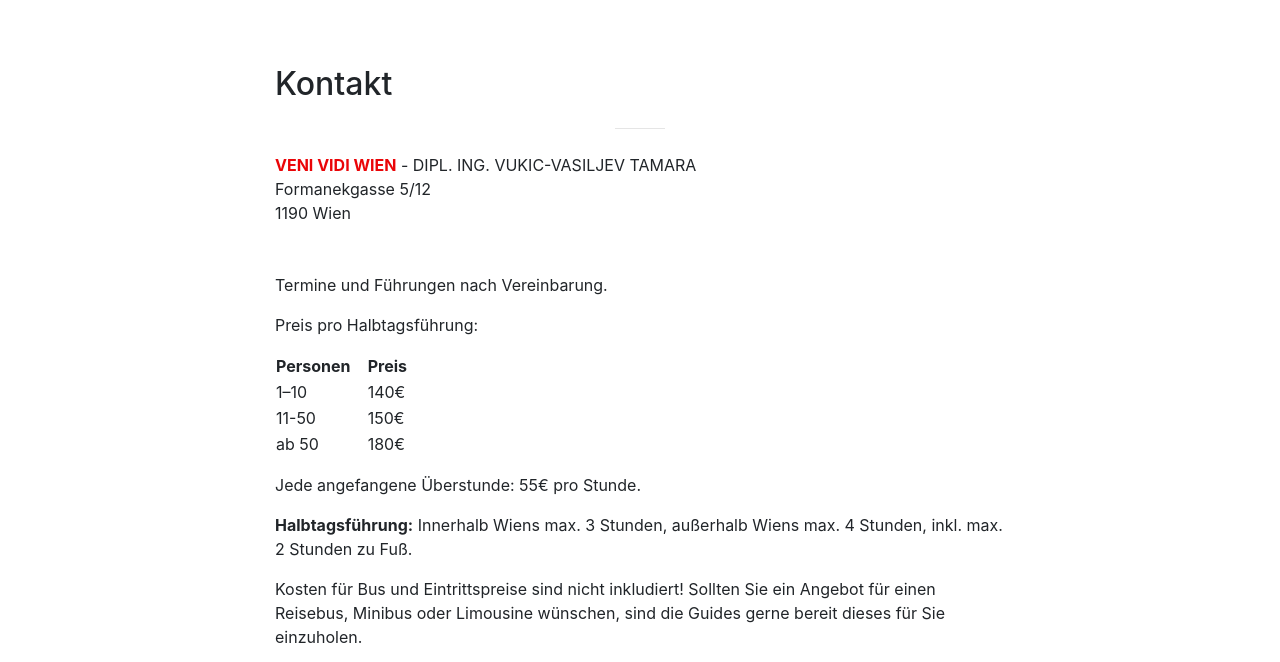
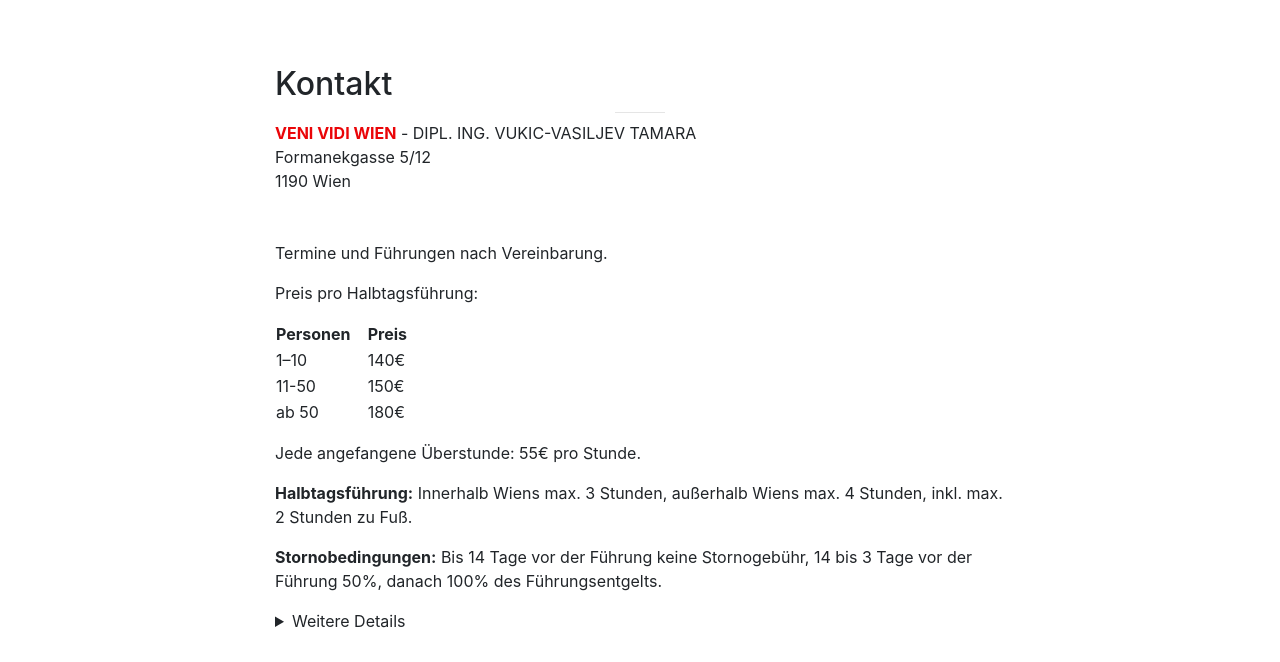
Before and after one commit to veni-vidi-wien/veni-vidi-vien.github.io, a website with bundled scripts: page index.html in a window 1280 px wide. Shown: the part 7910-8572 px from the top of the page. Built offline with nearby package versions, Linux system fonts and the light colour scheme; files whose address does not match are found by name.

Commit message:
:: CHANGE :: Contact minimized

```diff
--- a/index.html
+++ b/index.html
@@ -645,8 +645,8 @@
         <div class="row">
             <div class="col-lg-8 mx-auto text-left">
                 <h2 class="section-heading">Kontakt</h2>
-            <hr class="my-4">
-            <p class="mb-5"><b class="text-strong">VENI VIDI WIEN</b> - DIPL. ING. VUKIC-VASILJEV TAMARA<br/>Formanekgasse 5/12<br/>1190 Wien</br></p>
+                <hr class="my-2">
+                <p class="mb-5"><b class="text-strong">VENI VIDI WIEN</b> - DIPL. ING. VUKIC-VASILJEV TAMARA<br />Formanekgasse 5/12<br />1190 Wien</br></p>
                 <p>Termine und Führungen nach Vereinbarung.</p>
 
                 <p>Preis pro Halbtagsführung:</p>
@@ -675,6 +675,9 @@
 
                 <p><b>Halbtagsführung:</b> Innerhalb Wiens max. 3 Stunden, außerhalb Wiens max. 4 Stunden, inkl. max. 2 Stunden zu Fuß.</p>
 
+                <p><b>Stornobedingungen:</b> Bis 14 Tage vor der Führung keine Stornogebühr, 14 bis 3 Tage vor der Führung 50%, danach 100% des Führungsentgelts.</p>
+                <details  class="mb-5">
+                    <summary>Weitere Details</summary>
                     <p>Kosten für Bus und Eintrittspreise sind nicht inkludiert! Sollten Sie ein Angebot für einen Reisebus, Minibus oder Limousine wünschen, sind die Guides gerne bereit dieses für Sie einzuholen.</p>
 
                     <p>Für mehrsprachige Führungen mache ich Ihnen gerne ein Angebot.</p>
@@ -684,8 +687,7 @@
                     <p>Im Falle der Verspätung des Kunden ist der Fremdenführer verpflichtet, 15 Minuten am vereinbarten Treffpunkt auf den Kunden zu warten. Die Wartezeit wird in die Führungsdauer eingerechnet. Der Kunde verpflichtet sich seinerseits, 15 Minuten auf den Fremdenführer zu warten.</p>
 
                     <p>Die Bezahlung erfolgt bar nach der Führung. Davon abweichende Zahlungsbedingungen wie Vorauszahlung können mit mir vereinbart werden.</p>
-
-<p class="mb-5"><b>Stornobedingungen:</b> Bis 14 Tage vor der Führung keine Stornogebühr, 14 bis 3 Tage vor der Führung 50%, danach 100% des Führungsentgelts.</p>
+                </details>
             </div>
         </div>
         <div class="row">
```
Lines whose indentation alone changed are shown as unchanged.
